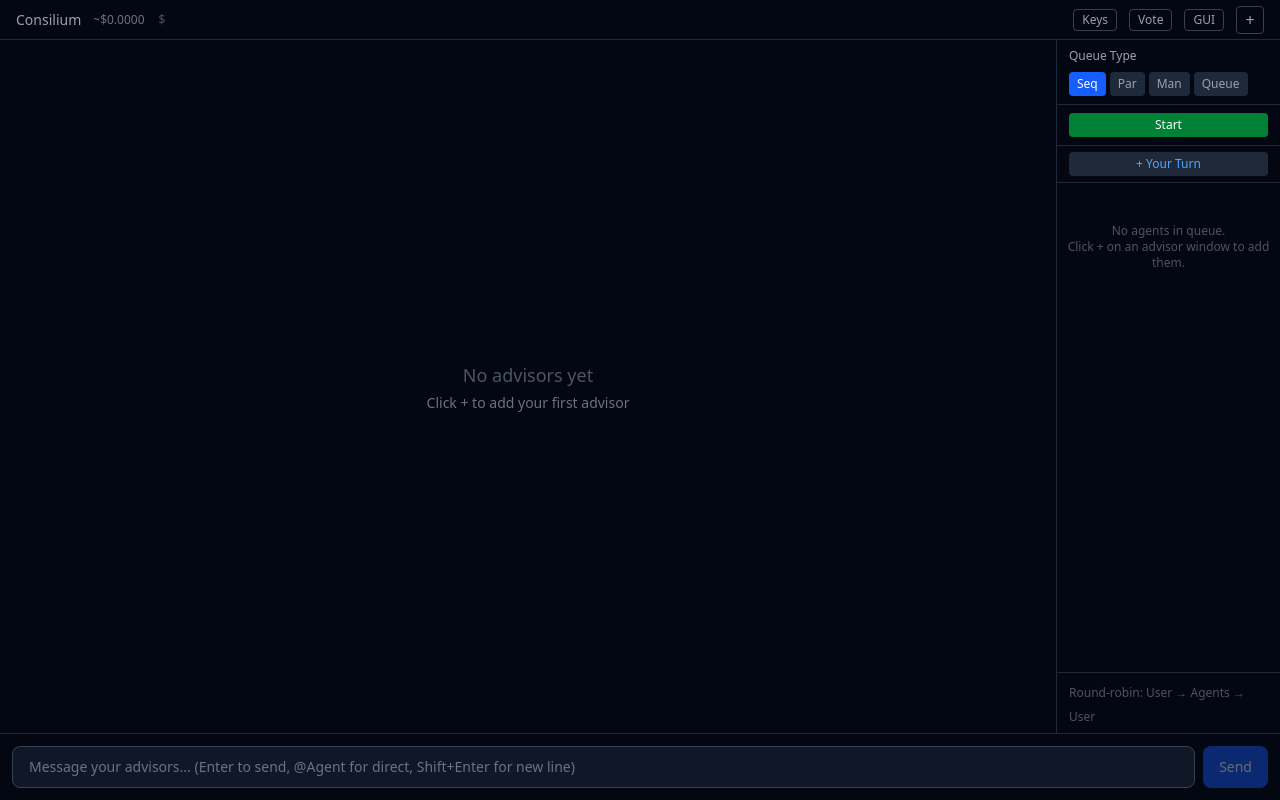
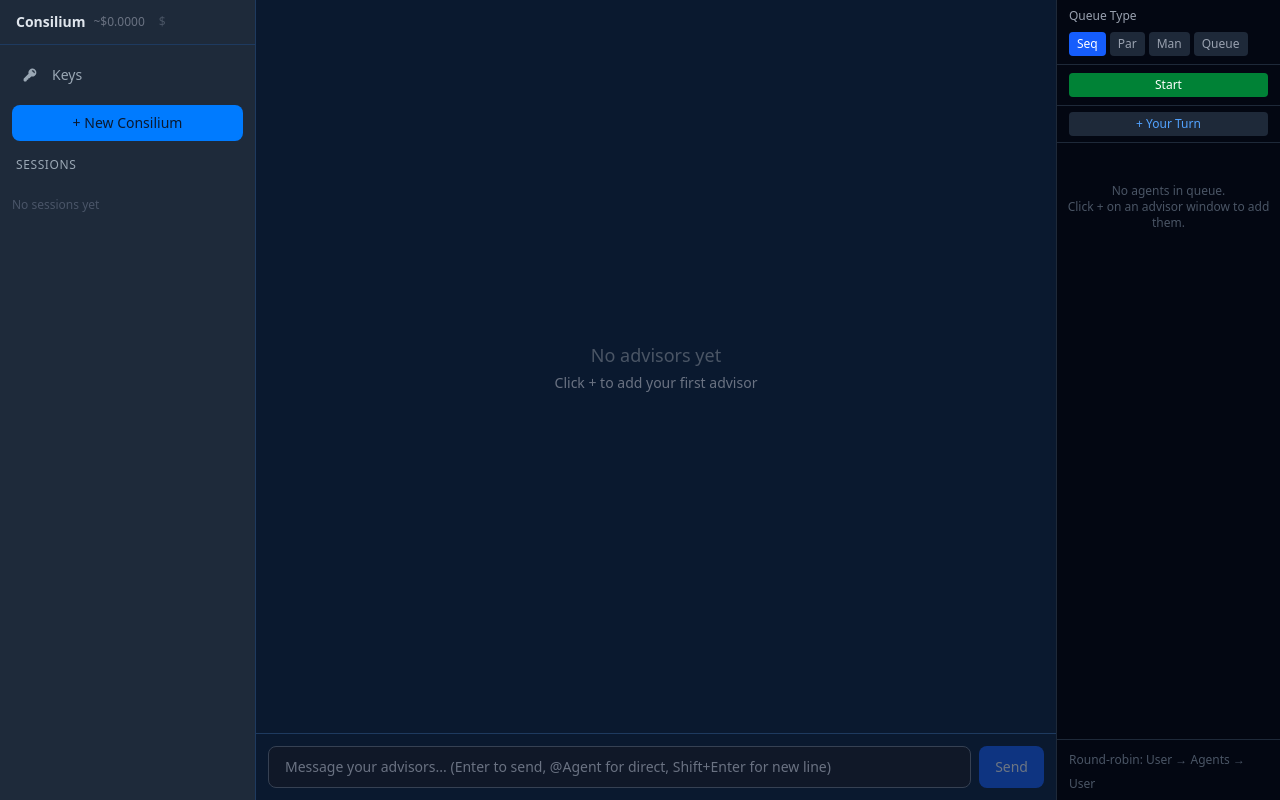
Before and after one commit to FpSilSha/Consilium, a React (Vite) app: page / in a window 1280 px wide. Built offline with nearby package versions, Linux system fonts and the light colour scheme.

Commit message:
feat: three-column AppLayout shell replacing header-based layout
Introduce AppLayout with NavSidebar (col 1), MosaicLayout + input
(col 2), and QueueSidebar (col 3). Simplify App.tsx to thin shell
that routes between onboarding and AppLayout.

```diff
--- a/src/app/App.tsx
+++ b/src/app/App.tsx
@@ -1,128 +1,21 @@
 import { type ReactNode, useState } from 'react'
-import { MosaicLayout, AddAdvisorButton } from '@/features/windows'
-import { SharedInputBar } from '@/features/input'
-import { QueueSidebar } from '@/features/queueSidebar'
-import { MainThreadCompactButton } from '@/features/compaction'
-import { CallForVoteButton } from '@/features/voting'
-import { ExportButton } from '@/features/export'
-import { BudgetBar } from '@/features/budget'
 import { OnboardingWizard } from '@/features/onboarding'
-import { KeyManager } from '@/features/keys'
 import { useStore } from '@/store'
+import { AppLayout } from './AppLayout'
 
 export function App(): ReactNode {
-  const uiMode = useStore((s) => s.uiMode)
-  const setUIMode = useStore((s) => s.setUIMode)
   const keysLoaded = useStore((s) => s.keysLoaded)
   const keys = useStore((s) => s.keys)
-  const windowCount = useStore((s) => s.windowOrder.length)
-  const clearAllWindows = useStore((s) => s.clearAllWindows)
-  const archiveMessages = useStore((s) => s.archiveMessages)
-  const messages = useStore((s) => s.messages)
-  const setMessages = useStore((s) => s.setMessages)
-
   const [onboardingComplete, setOnboardingComplete] = useState(false)
-  const [confirmClearAll, setConfirmClearAll] = useState(false)
-  const [showKeyManager, setShowKeyManager] = useState(false)
 
   // Set to true to force-show onboarding wizard for testing
   const FORCE_ONBOARDING = false
 
-  // Show onboarding wizard on first launch (no keys configured) or when forced
   const showOnboarding = FORCE_ONBOARDING || (keysLoaded && keys.length === 0 && !onboardingComplete)
 
   if (showOnboarding) {
     return <OnboardingWizard onComplete={() => setOnboardingComplete(true)} />
   }
 
-  return (
-    <div className="flex h-screen flex-col">
-      <header className="flex h-10 shrink-0 items-center justify-between border-b border-gray-800 px-4">
-        <div className="flex items-center gap-3">
-          <span className="text-sm font-medium text-gray-400">Consilium</span>
-          <BudgetBar />
-        </div>
-        <div className="flex items-center gap-3">
-          <button
-            onClick={() => setShowKeyManager(true)}
-            className="rounded border border-gray-700 px-2 py-0.5 text-xs text-gray-400 hover:border-gray-500 hover:text-gray-200"
-            title="Manage API keys"
-          >
-            Keys{keys.length > 0 ? ` (${keys.length})` : ''}
-          </button>
-          <ExportButton />
-          <CallForVoteButton />
-          <MainThreadCompactButton />
-          <button
-            onClick={() => setUIMode(uiMode === 'gui' ? 'terminal' : 'gui')}
-            className="rounded border border-gray-700 px-2 py-0.5 text-xs text-gray-400 hover:border-gray-500 hover:text-gray-200"
-          >
-            {uiMode === 'gui' ? 'GUI' : 'TRM'}
-          </button>
-          {windowCount >= 2 && (
-            <button
-              onClick={() => setConfirmClearAll(true)}
-              className="rounded border border-red-900 px-2 py-0.5 text-xs text-red-400 hover:border-red-700 hover:text-red-300"
-              title="Remove all advisors"
-            >
-              Clear All
-            </button>
-          )}
-          <AddAdvisorButton />
-        </div>
-      </header>
-
-      <main className="flex flex-1 overflow-hidden">
-        <div className="flex-1 overflow-hidden">
-          <MosaicLayout />
-        </div>
-        <QueueSidebar />
-      </main>
-
-      <footer className="shrink-0 border-t border-gray-800 p-3">
-        <SharedInputBar />
-      </footer>
-
-      {/* Key Manager modal */}
-      {showKeyManager && <KeyManager onClose={() => setShowKeyManager(false)} />}
-
-      {/* Clear All confirmation modal */}
-      {confirmClearAll && (
-        <div className="fixed inset-0 z-50 flex items-center justify-center bg-black/60">
-          <div className="mx-4 max-w-md rounded-lg border border-red-800 bg-gray-900 p-6">
-            <h3 className="text-sm font-medium text-red-400">Remove all advisors?</h3>
-            <p className="mt-2 text-xs text-gray-400">
-              This will remove all {windowCount} advisor windows, clear the queue, and end the current conversation.
-              Messages will be archived but all advisor state will be lost.
-            </p>
-            <p className="mt-2 text-xs text-gray-500">
-              Consider exporting the session first if you want to keep a record.
-            </p>
-            <div className="mt-4 flex justify-end gap-2">
-              <button
-                onClick={() => setConfirmClearAll(false)}
-                className="rounded bg-gray-700 px-3 py-1.5 text-xs text-gray-300 hover:bg-gray-600"
-              >
-                Cancel
-              </button>
-              <button
-                onClick={() => {
-                  // Archive active messages before clearing
-                  if (messages.length > 0) {
-                    archiveMessages([...messages])
-                    setMessages([])
-                  }
-                  clearAllWindows()
-                  setConfirmClearAll(false)
-                }}
-                className="rounded bg-red-700 px-3 py-1.5 text-xs text-white hover:bg-red-600"
-              >
-                Remove All
-              </button>
-            </div>
-          </div>
-        </div>
-      )}
-    </div>
-  )
+  return <AppLayout />
 }
--- /dev/null
+++ b/src/app/AppLayout.tsx
@@ -0,0 +1,41 @@
+import type { ReactNode } from 'react'
+import { NavSidebar } from '@/features/sidebar'
+import { MosaicLayout } from '@/features/windows'
+import { SharedInputBar } from '@/features/input'
+import { QueueSidebar } from '@/features/queueSidebar'
+
+/**
+ * Three-column dashboard layout.
+ *
+ * Column 1 (20%): Navigation sidebar — keys, sessions
+ * Column 2 (flex): Unified context window — chat + input
+ * Column 3 (224px): Advisor panel — turn controls + advisor list
+ *
+ * During transition, Column 2 still uses MosaicLayout and Column 3
+ * uses QueueSidebar. These will be replaced in Phases 3 and 4.
+ */
+export function AppLayout(): ReactNode {
+  return (
+    <div className="flex h-screen bg-surface-base">
+      {/* Column 1: Navigation Sidebar */}
+      <div className="w-1/5 min-w-[200px] max-w-[280px] shrink-0">
+        <NavSidebar />
+      </div>
+
+      {/* Column 2: Main Content (chat + input) */}
+      <div className="flex min-w-0 flex-1 flex-col">
+        <div className="flex-1 overflow-hidden">
+          <MosaicLayout />
+        </div>
+        <footer className="shrink-0 border-t border-edge-subtle p-3">
+          <SharedInputBar />
+        </footer>
+      </div>
+
+      {/* Column 3: Advisor Panel (QueueSidebar placeholder) */}
+      <div className="w-56 shrink-0">
+        <QueueSidebar />
+      </div>
+    </div>
+  )
+}
```
